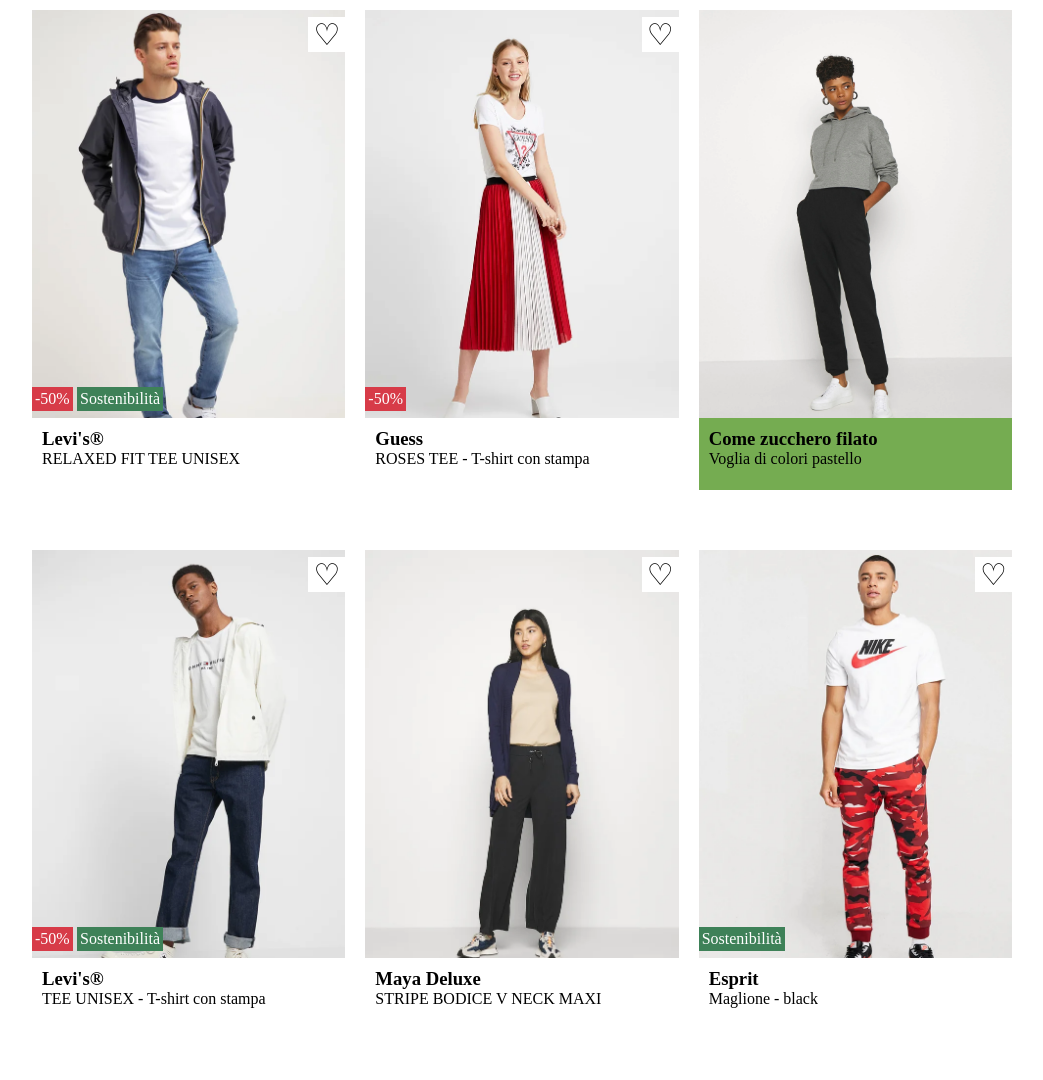
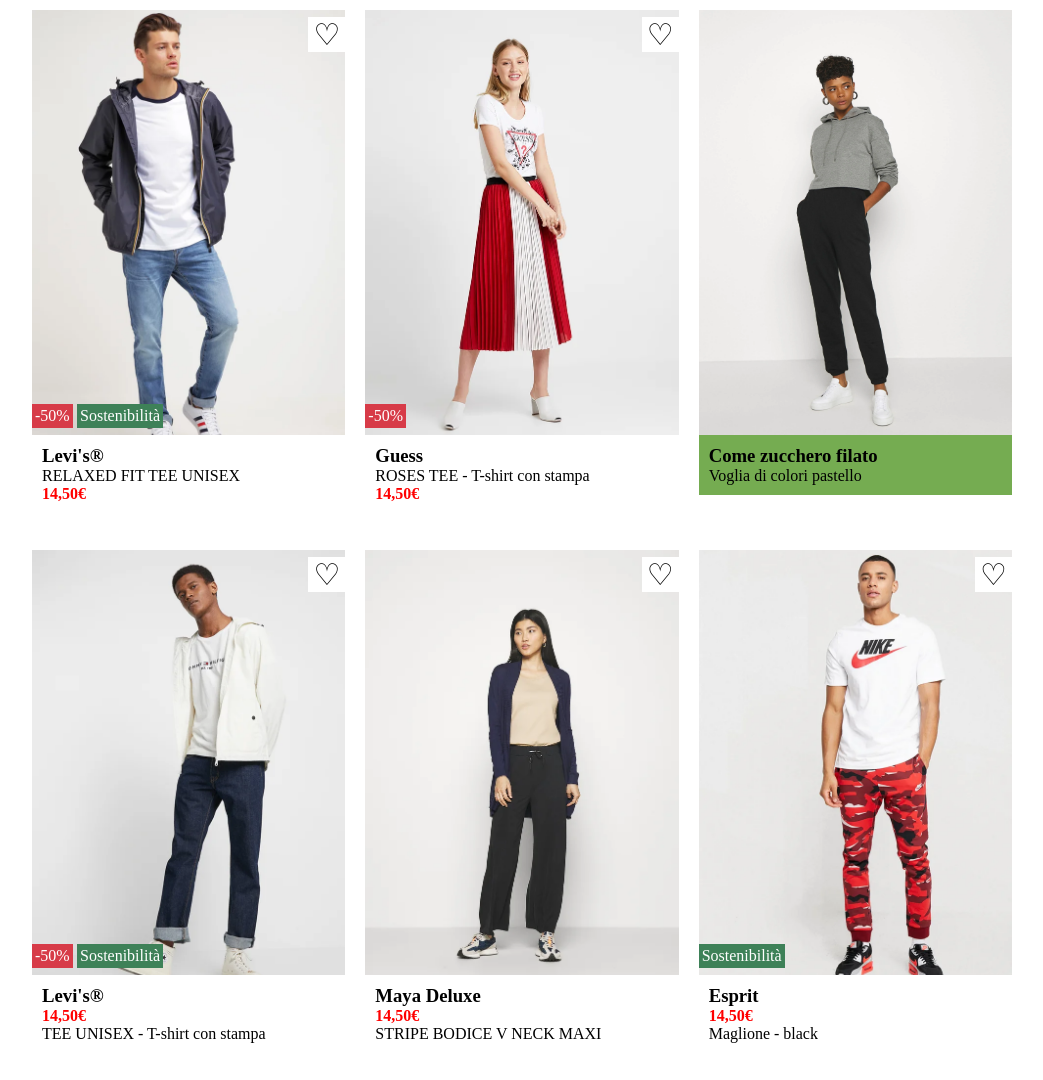
Before and after one commit to antoniovenezia/htmlcss-shop, a plain HTML site: page index.html in a window 1280 px wide. Shown: the whole page, without its empty margins (118-1161 px from the left). Drawn offline with Linux system fonts and the light colour scheme.

Commit message:
htmlcss-shop

```diff
--- a/css/style.css
+++ b/css/style.css
@@ -11,16 +11,17 @@
     /* border: 1px solid black; */
     padding: 10px;
     position: relative;
+    margin-bottom: 40px;
 }
 
 [class^="img-"]{
     width: 100%;
-    height: 85%;
+    height: 425px
 }
 
 [class^="desc-"]{
     width: 100%;
-    height: 15%;
+    height: 75px%;
     padding: 10px;
 }
 
@@ -45,14 +46,6 @@
 /* FLOAT */
 .fl{
     float: left;
-}
-
-.float-mid{
-    float: left;
-}
-
-.fr{
-    float: right;
 }
 
 
@@ -178,3 +171,10 @@
     .desc-3{
         background-color: #75ac51;
     }
+
+
+/* PRICE */
+.price{
+    color: red;
+    font-weight: 900;
+}
--- a/index.html
+++ b/index.html
@@ -13,7 +13,7 @@
 
     <main>
 
-        <!-- FIRST BLOCK -->
+        <!-- BLOCK -->
         <section class="container clearfix">
 
             <!-- 1st image -->
@@ -26,11 +26,12 @@
                 <div class="desc-">
                     <h3>Levi's&reg;</h3>
                     <p>RELAXED FIT TEE UNISEX</p>
+                    <div class="price">14,50€</div>
                 </div>
             </div>
 
             <!-- 2nd image -->
-            <div class="ads float-mid">
+            <div class="ads fl">
                 <div class="img-2">
                     <div class="heart">	&#9825;</div>
                     <div class="red-text">-50%</div>
@@ -38,25 +39,18 @@
                 <div class="desc-">
                     <h3>Guess</h3>
                     <p>ROSES TEE - T-shirt con stampa</p>
+                    <div class="price">14,50€</div>
                 </div>
             </div>
 
             <!-- 3rd image -->
-            <div class="ads fr">
+            <div class="ads fl">
                 <div class="img-3"></div>
                 <div class="desc-3">
                     <h3>Come zucchero filato</h3>
                     <p>Voglia di colori pastello</p>
                 </div>
             </div>
-        </section>
-
-
-
-
-
-        <!-- SECOND BLOCK -->
-        <section class="container clearfix">
 
             <!-- 4th image -->
             <div class="ads fl">
@@ -67,29 +61,32 @@
                 </div>
                 <div class="desc-">
                     <h3>Levi's&reg;</h3>
+                    <div class="price">14,50€</div>
                     <p>TEE UNISEX - T-shirt con stampa</p>
                 </div>
             </div>
 
             <!-- 5th image -->
-            <div class="ads float-mid">
+            <div class="ads fl">
                 <div class="img-5">
                     <div class="heart">	&#9825;</div>
                 </div>
                 <div class="desc-">
                     <h3>Maya Deluxe</h3>
+                    <div class="price">14,50€</div>
                     <p>STRIPE BODICE V NECK MAXI</p>
                 </div>
             </div>
 
             <!-- 6th image -->
-            <div class="ads fr">
+            <div class="ads fl">
                 <div class="img-6">
                     <div class="heart">	&#9825;</div>
                     <div class="img6-green-text">Sostenibilità</div>
                 </div>
                 <div class="desc-6">
                     <h3>Esprit</h3>
+                    <div class="price">14,50€</div>
                     <p>Maglione - black</p>
                 </div>
             </div>
```
